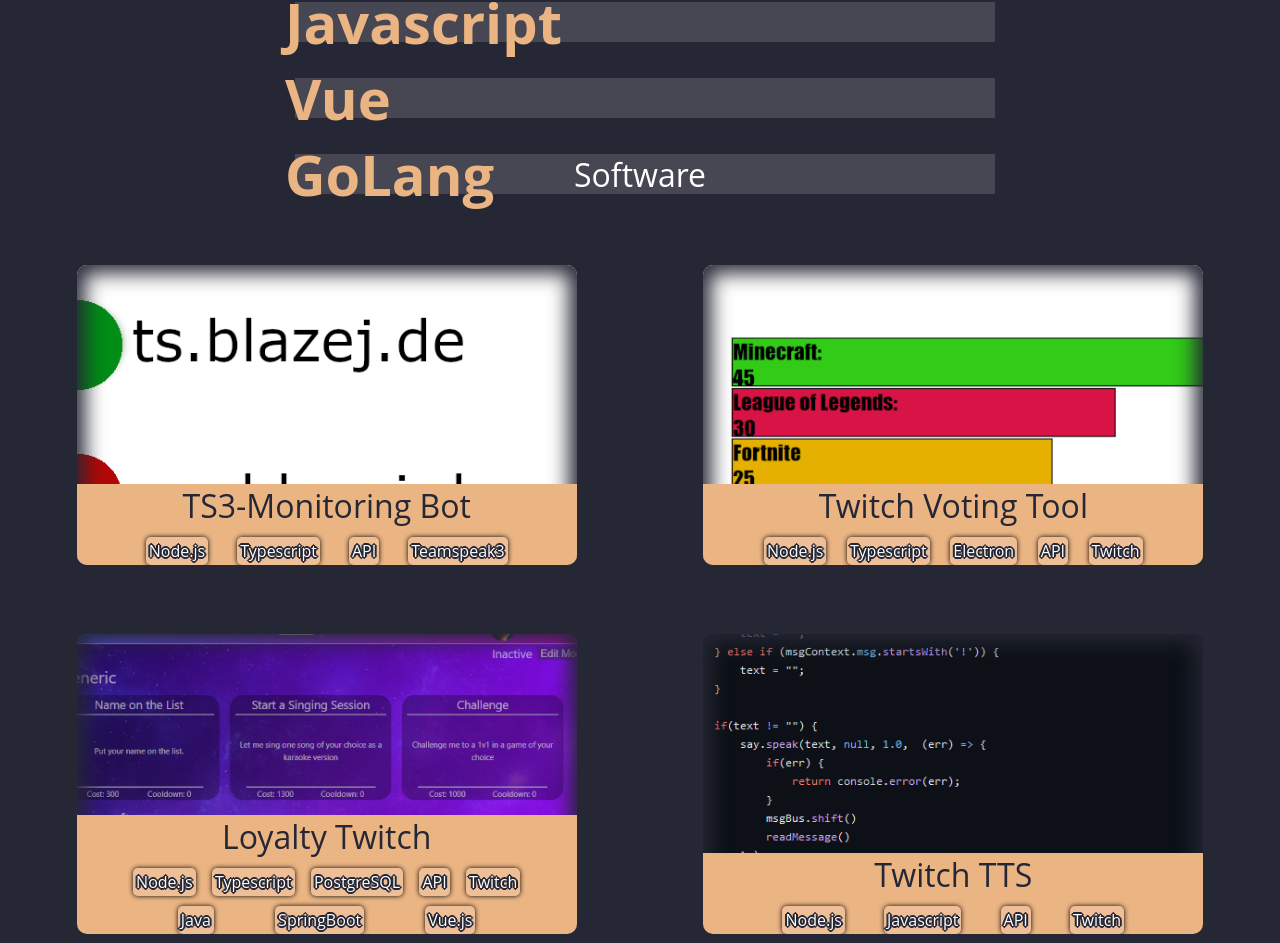
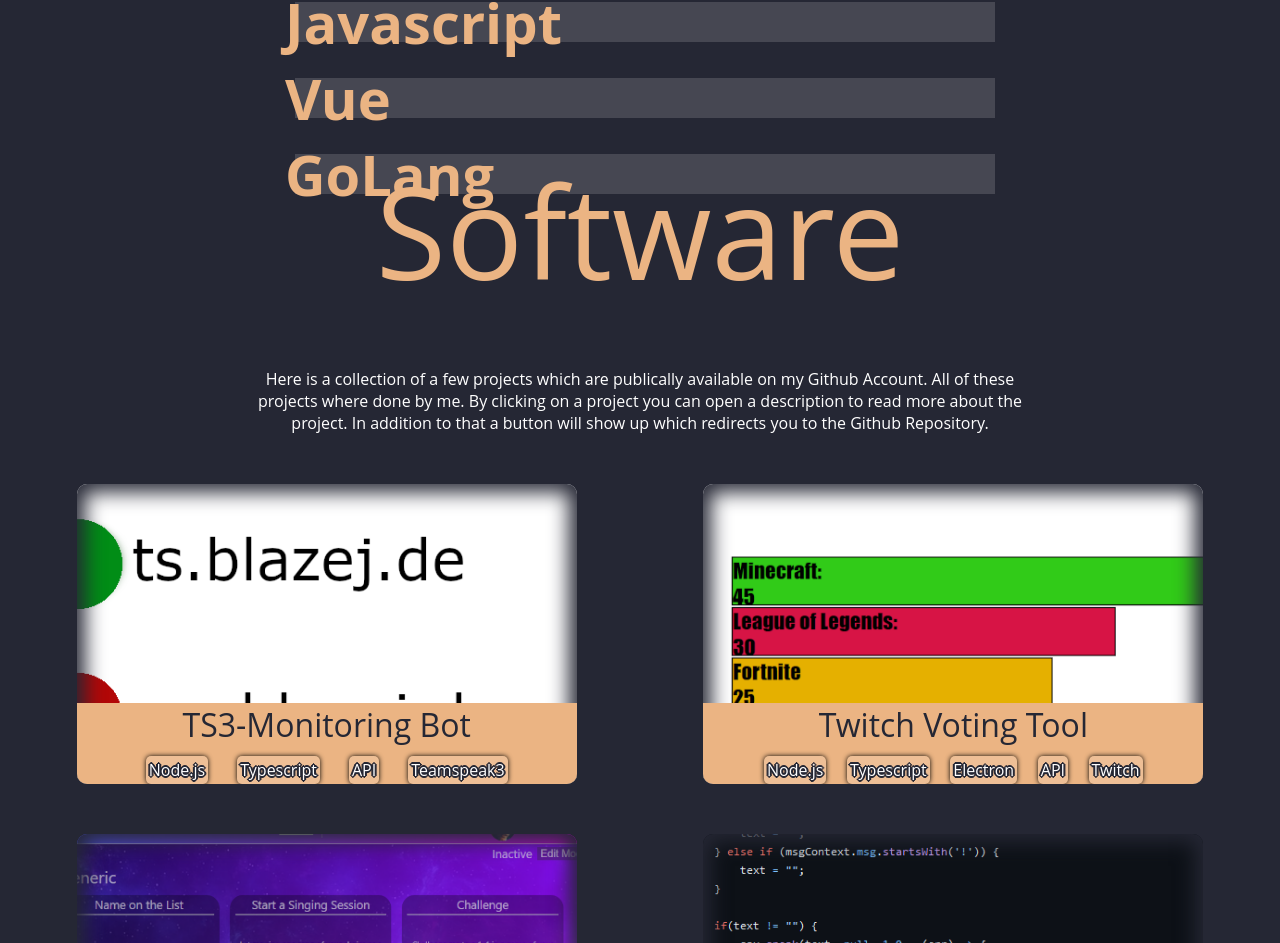
Before and after one commit to Borsche/Portfolio, a Vue app: page / in a window 1280 px wide. Shown: the part 1457-2400 px from the top of the page. Built offline with nearby package versions, Linux system fonts and the light colour scheme.

Commit message:
added description to software section

```diff
--- a/src/components/SoftwareProfile.vue
+++ b/src/components/SoftwareProfile.vue
@@ -1,6 +1,9 @@
 <template>
     <div class="softwareprofile">
         <h1 id="softwareCategory" class="category">Software</h1>
+        <div class="softwareDescContainer">
+            <span class="softwareDesc">Here is a collection of a few projects which are publically available on my Github Account. All of these projects where done by me. By clicking on a project you can open a description to read more about the project. In addition to that a button will show up which redirects you to the Github Repository.</span>
+        </div>
         <ProjectTile
             title="TS3-Monitoring Bot"
             desc="A bot which reacts to specified commands send through teamspeak to allow for a simple monitoring."
@@ -55,6 +58,23 @@
     justify-content: space-evenly;
     gap: 50px;
 
+    #softwareCategory {
+        font-size: 3rem;
+        color: $primary-color;
+    }
+
+    .softwareDescContainer {
+        width: 100%;
+        display: flex;
+        justify-content: center;
+
+        .softwareDesc {
+            max-width: 800px;
+            word-wrap: normal;
+            display: block;
+        }
+    }
+
     .category {
         width: 100vw;
     }
@@ -63,6 +83,10 @@
 @media only screen and (min-width: 1200px) {
     .softwareprofile {
         height: 100vh;
+
+        #softwareCategory {
+            font-size: 8rem;
+        }
     }
 }
 
```
